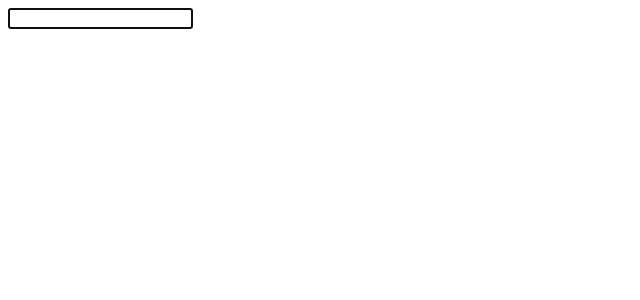
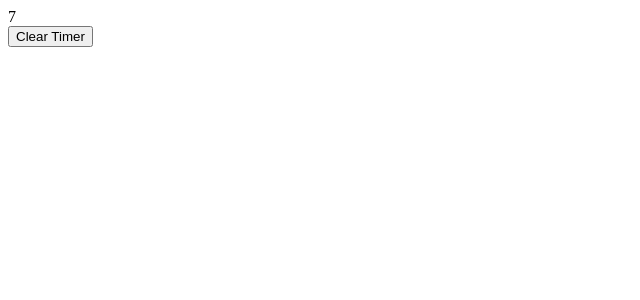
Before and after one commit to ViswaPrashanth/react-hooks-revise, a React (Create React App) app: page / in a window 1280 px wide. Shown: the top 300 px of the page, without its empty margins (0-640 px from the left). Built offline with nearby package versions, Linux system fonts and the light colour scheme.

Commit message:
useRef Hook Timer

```diff
--- /dev/null
+++ b/src/components/UseRef/HookTimer.js
@@ -0,0 +1,23 @@
+import React, { useEffect, useRef, useState } from 'react'
+
+const HookTimer = () => {
+    const [timer , setTimer] = useState(0)
+    const intervalRef = useRef()
+    const tick = () => {
+        setTimer(prevTimer => prevTimer + 1)
+    }
+    useEffect(() => {
+         intervalRef.current = setInterval(tick, 1000)
+
+        return () => {
+            clearInterval(intervalRef.current)
+        }
+    }, [])
+  return (
+    <div>
+        {timer} <br/> <button onClick={() => clearInterval(intervalRef.current)}>Clear Timer</button>
+    </div>
+  )
+}
+
+export default HookTimer
--- a/src/index.js
+++ b/src/index.js
@@ -15,6 +15,7 @@
 import DataFetchingOne from './components/UseReducer/DataFetchingOne';
 import DataFetchingTwo from './components/UseReducer/DataFetchingTwo';
 import FocusInput from './components/UseRef/FocusInput';
+import HookTimer from './components/UseRef/HookTimer';
 
 const root = ReactDOM.createRoot(document.getElementById('root'));
 root.render(
@@ -33,6 +34,7 @@
     {/* <CounterThree /> */}
     {/* <DataFetchingOne /> */}
     {/* <DataFetchingTwo /> */}
-    <FocusInput />
+    {/* <FocusInput /> */}
+    <HookTimer />
   </React.StrictMode>
 );
```
